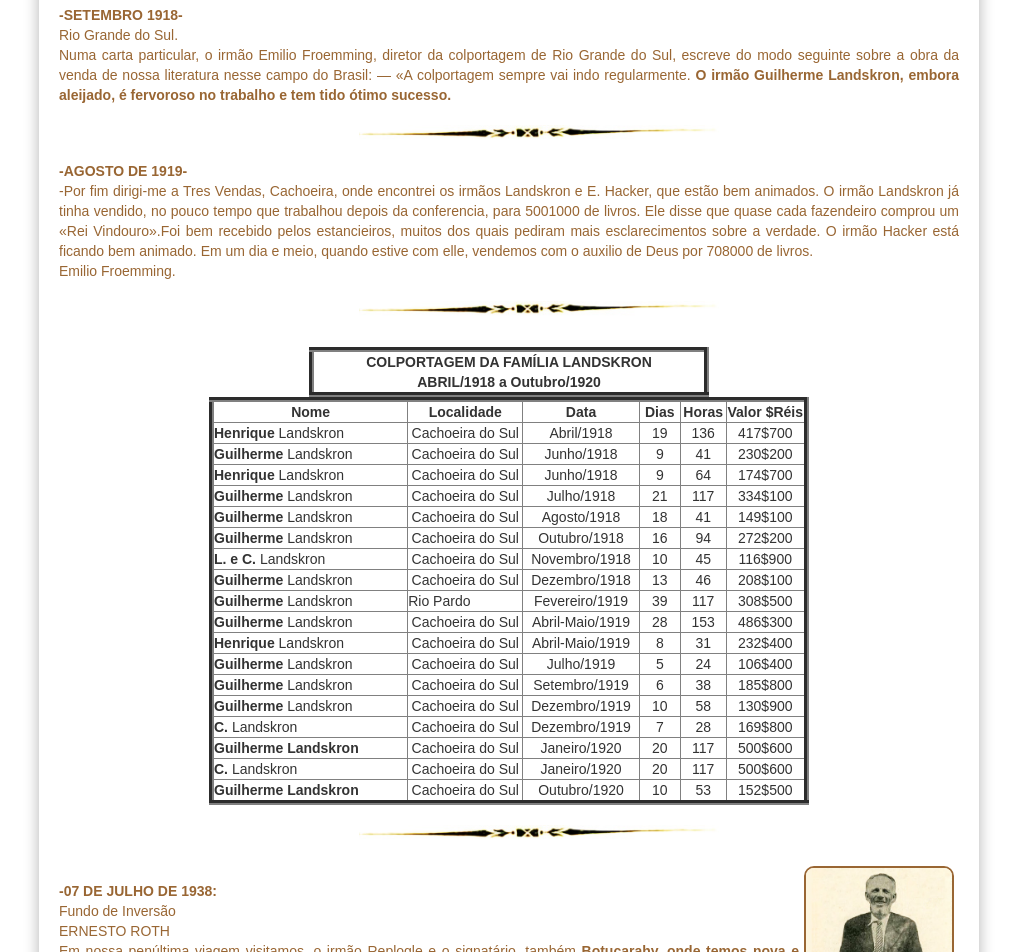
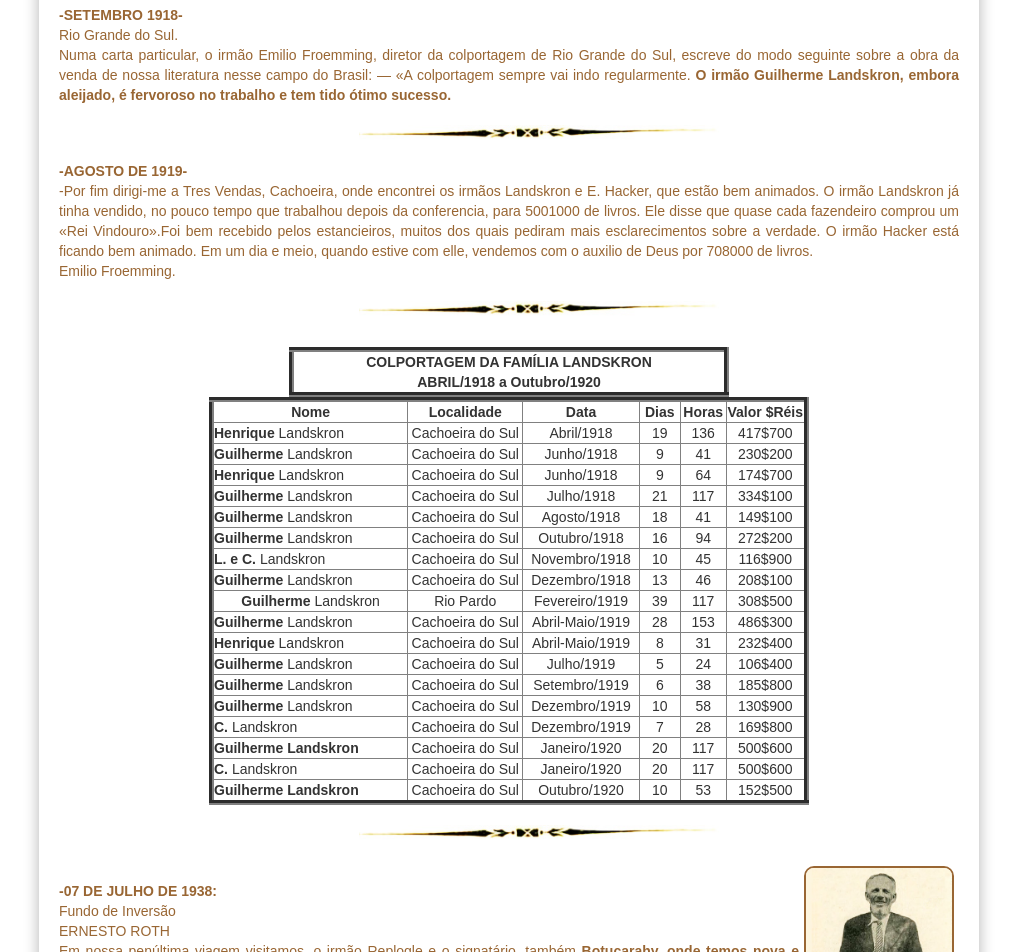
Before and after one commit to claudiovargas1955/claudiovargas1955.github.io, a Jekyll site: the page built from _pages/história-da-iasd-bosque.html, in a window 1280 px wide. Shown: the part 1496-2448 px from the top of the page, without its empty margins (131-1148 px from the left). Built offline with Jekyll 4.4.1, drawn with Linux system fonts in a browser that asks for light colours; some web fonts are replaced.

Commit message:
Update história-da-iasd-bosque.html

```diff
--- a/_pages/história-da-iasd-bosque.html
+++ b/_pages/história-da-iasd-bosque.html
@@ -161,7 +161,7 @@ Emilio Froemming.<br>
 
 
 <div class="brasileira" align="center">
-    <table border="5px" color="#ffffff" width="400px" cellspacing="10px" cellpadding="10px" height="50px">
+    <table border="5px" color="#ffffff" width="440px" cellspacing="10px" cellpadding="10px" height="50px">
            <tr>
             <td align="center"><b>COLPORTAGEM DA FAMÍLIA LANDSKRON<br>ABRIL/1918 a Outubro/1920</b></td>
          </tr>
@@ -177,7 +177,7 @@ Emilio Froemming.<br>
 
         </tr>
         <tr>
-           <td align="left" width="250px" padding-left="20px"><b>Henrique</b> Landskron</td>
+           <td align="left" width="250px"><b>Henrique</b> Landskron</td>
            <td align="center" width="130px">Cachoeira do Sul</td>
            <td align="center" width="130">Abril/1918</td>
            <td align="center">19</td>
@@ -241,8 +241,8 @@ Emilio Froemming.<br>
            <td align="center">208$100</td>
         </tr>
         <tr>
-           <td align="left" width="300px"><b>Guilherme</b> Landskron</td>
-           <td align="left" width="50px" padding-left="20px">Rio Pardo</td>
+           <td align="center" width="300px"><b>Guilherme</b> Landskron</td>
+           <td align="center" width="50px">Rio Pardo</td>
            <td align="center">Fevereiro/1919</td>
            <td align="center">39</td>
            <td align="center">117</td>
```
